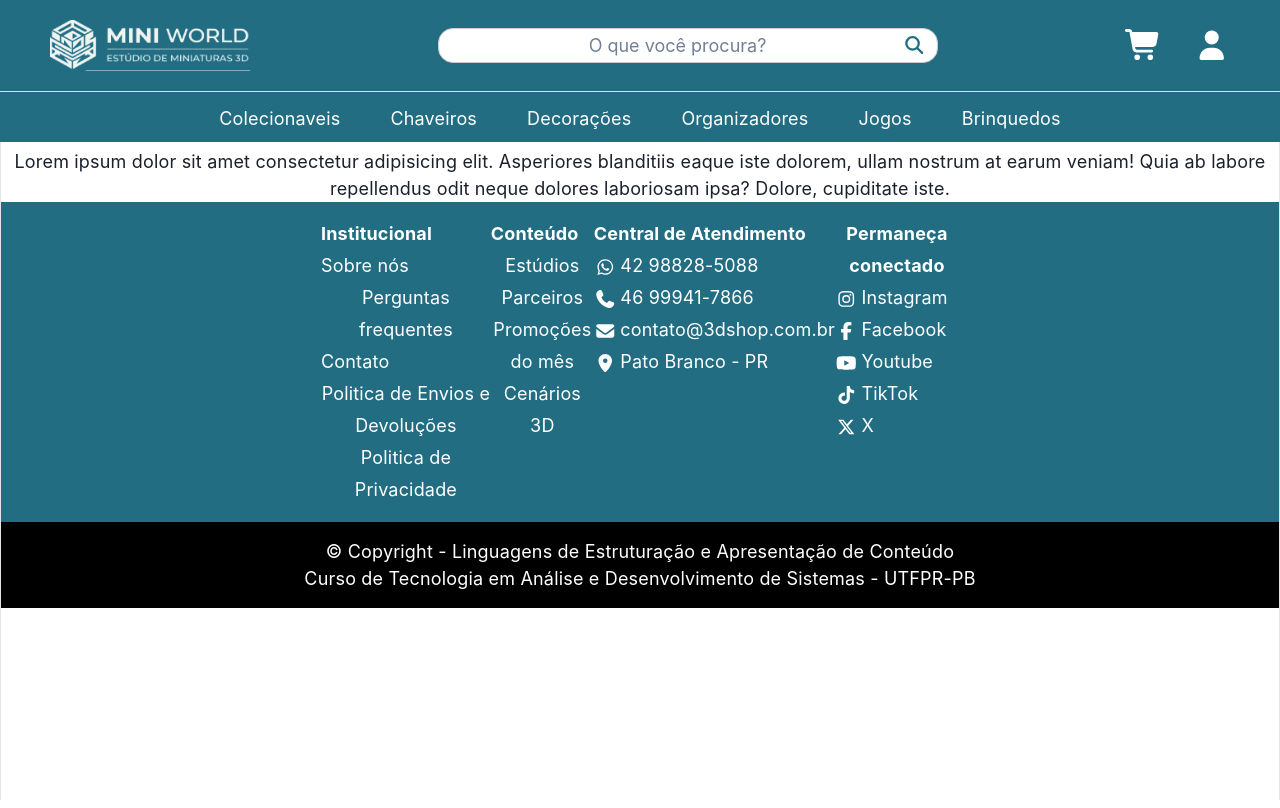
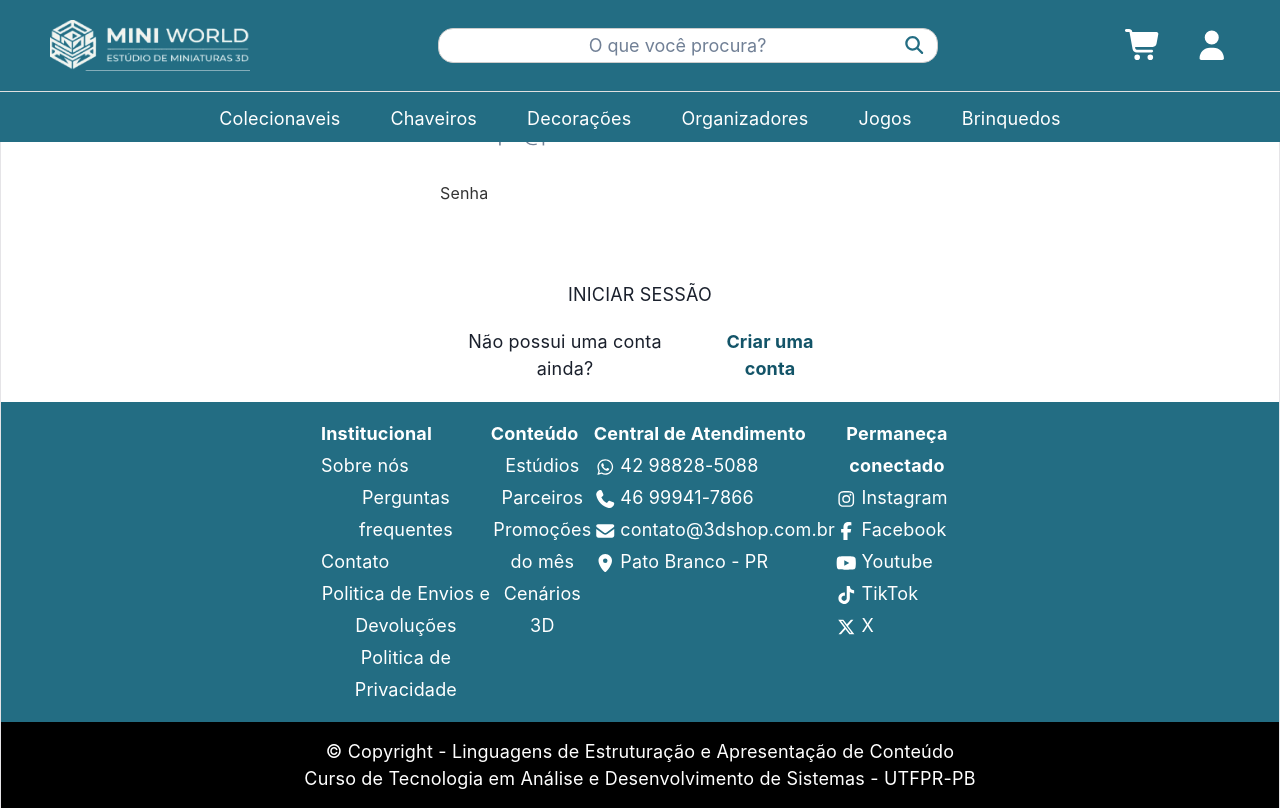
Before and after one commit to Paulox97/ProjetoFinalLAEC, a React (Vite) app in the folder projeto-final/: page /login in a window 1280 px wide. Built offline with nearby package versions, Linux system fonts and the light colour scheme.

Commit message:
Atualizações página de login

```diff
--- a/projeto-final/src/pages/Login.jsx
+++ b/projeto-final/src/pages/Login.jsx
@@ -1,13 +1,28 @@
-/* import { Link } from "react-router-dom";
- */
+import { Link } from "react-router-dom";
+import "../styles/Login.css";
+
 export function Login() {
     return (
-        <>
-            <h1>Caixa de mensagens</h1>
-            <p>
-                Lorem ipsum dolor sit amet consectetur adipisicing elit. Asperiores blanditiis eaque iste dolorem, ullam nostrum at earum veniam! Quia ab labore repellendus odit neque dolores laboriosam ipsa? Dolore, cupiditate iste.
-            </p>
-        </>
+        <div className="login-container">
+            <h2>Iniciar sessão</h2>
+                <form action="#" method="post" className="login-form">
+                    <div className="form-group-1">
+                        <label htmlFor="email">E-mail</label>
+                        <input type="email" name="email" id="email" placeholder="exemplo@provedor.com.br" />
+                    </div>
+                    <div className="form-group-1">
+                        <label htmlFor="senha">Senha</label>
+                        <input type="password" name="senha" id="senha" />
+                    </div>
+                    <Link to="/" className="btn btn-outline-danger btn-sessao">INICIAR SESSÃO</Link>
+                </form>
+
+            <div className="text-center">
+                <p>Não possui uma conta ainda? </p>
+                <Link to="/" className="btn btn-outline-danger btn-conta">Criar uma conta</Link>
+            </div>
+        </div>
+
     )
 }
 
--- /dev/null
+++ b/projeto-final/src/styles/Login.css
@@ -0,0 +1,61 @@
+@import url('https://fonts.googleapis.com/css2?family=Roboto+Condensed:wght@300&family=Roboto:wght@300;400&display=swap');
+@import url('https://fonts.googleapis.com/css2?family=Montserrat:wght@100&family=Raleway:wght@100;200;300&display=swap');
+
+.login-container {
+    width: 100%;
+    max-width: 400px;
+    margin: 0 auto;
+    text-align: center;
+}
+
+.login-container h2 {
+    color: #135468;
+    font-weight: bold;
+    font-size: 35px;
+    margin: 20px 0;
+}
+
+.login-form {
+    width: 100%;
+}
+
+.form-group-1 {
+    display: flex;
+    flex-direction: column;
+    align-items: flex-start;
+    margin-bottom: 20px;
+    width: 100%;
+}
+
+.form-group-1 label {
+    font-size: 16px;
+    color: #333;
+    margin-bottom: 5px;
+}
+
+.form-group-1 input {
+    padding: 12px;
+    border: none;
+    border-radius: 10px;
+    width: 100%;
+    box-sizing: border-box;
+}
+
+.btn-sessao {
+
+}
+
+.text-center {
+    display: flex;
+    justify-content: center;
+    align-items: center;
+    gap: 10px;
+    width: 100%;
+    margin: 20px 0;
+}
+
+
+.btn-conta {
+    color: #135468;
+    font-weight: bold;
+}
```
Also changed, not shown: projeto-final/src/classes/User.js (added, +10 -0 lines), projeto-final/src/hooks/useUsersForm.js (added, +11 -0 lines).
